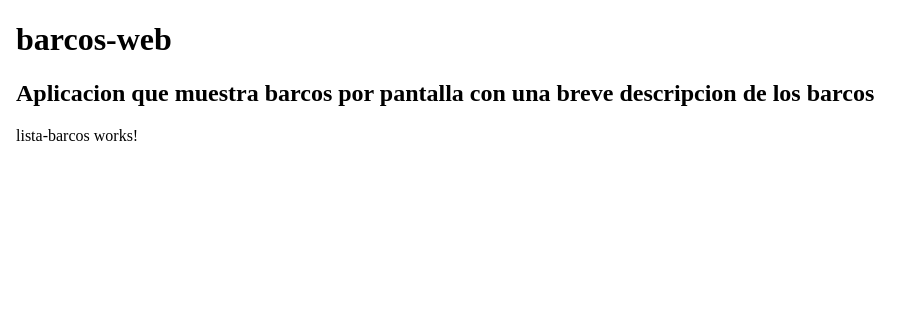
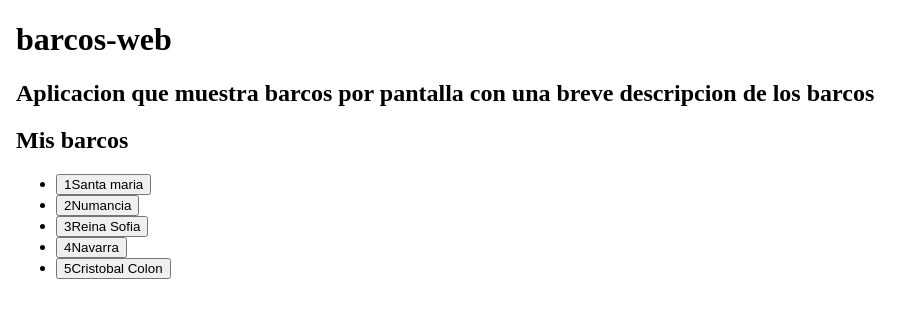
Before and after one commit to javimbcc/Barcos-Web, an Angular app: page / in a window 1280 px wide. Shown: the top 318 px of the page, without its empty margins (0-921 px from the left). Built offline with nearby package versions, Linux system fonts and the light colour scheme.

Commit message:
añadido listado de barcos

```diff
--- a/src/app/app.module.ts
+++ b/src/app/app.module.ts
@@ -1,6 +1,6 @@
 import { NgModule } from '@angular/core';
 import { BrowserModule } from '@angular/platform-browser';
-
+import { FormsModule } from '@angular/forms'; // <-- NgModel lives here
 import { AppRoutingModule } from './app-routing.module';
 import { AppComponent } from './app.component';
 import { ListaBarcosComponent } from './lista-barcos/lista-barcos.component';
@@ -12,7 +12,8 @@ import { ListaBarcosComponent } from './lista-barcos/lista-barcos.component';
   ],
   imports: [
     BrowserModule,
-    AppRoutingModule
+    AppRoutingModule,
+    FormsModule
   ],
   providers: [],
   bootstrap: [AppComponent]
--- a/src/app/barco.service.ts
+++ b/src/app/barco.service.ts
@@ -1,7 +1,7 @@
 import { Injectable } from '@angular/core';
 import { Barcos } from './interface/interfazBarco';
 import { barcos } from './mock/barcos';
-
+import { Observable, of } from 'rxjs';
 
 @Injectable({
   providedIn: 'root'
--- a/src/app/lista-barcos/lista-barcos.component.html
+++ b/src/app/lista-barcos/lista-barcos.component.html
@@ -1 +1,11 @@
-<p>lista-barcos works!</p>
+<div>
+  <h2>Mis barcos</h2>
+  <ul class="barcos">
+    <li *ngFor="let barco of barcos">
+      <button [class.selected]="barco === barcoSeleccionado" type="button" (click)="onSelect(barco)">
+        <span class="badge">{{barco.id}}</span>
+        <span class="name">{{barco.nombre}}</span>
+      </button>
+    </li>
+  </ul>
+</div>
--- a/src/app/lista-barcos/lista-barcos.component.ts
+++ b/src/app/lista-barcos/lista-barcos.component.ts
@@ -1,15 +1,24 @@
 import { Component, OnInit } from '@angular/core';
+import { BarcoService } from '../barco.service';
+import { Barcos } from '../interface/interfazBarco';
 
 @Component({
   selector: 'app-lista-barcos',
   templateUrl: './lista-barcos.component.html',
-  styleUrls: ['./lista-barcos.component.css']
+  styleUrls: ['./lista-barcos.component.css'],
 })
 export class ListaBarcosComponent implements OnInit {
+  barcos: Barcos[] = [];
+  constructor(private barcoService: BarcoService) {}
 
-  constructor() { }
-
-  ngOnInit(): void {
+  getBarcos(): void {
+    this.barcos = this.barcoService.getBarcos();
   }
 
+   barcoSeleccionado?: Barcos;
+   onSelect(barco: Barcos) {
+    this.barcoSeleccionado = barco;
+   }
+
+  ngOnInit(): void {this.getBarcos()}
 }
```
